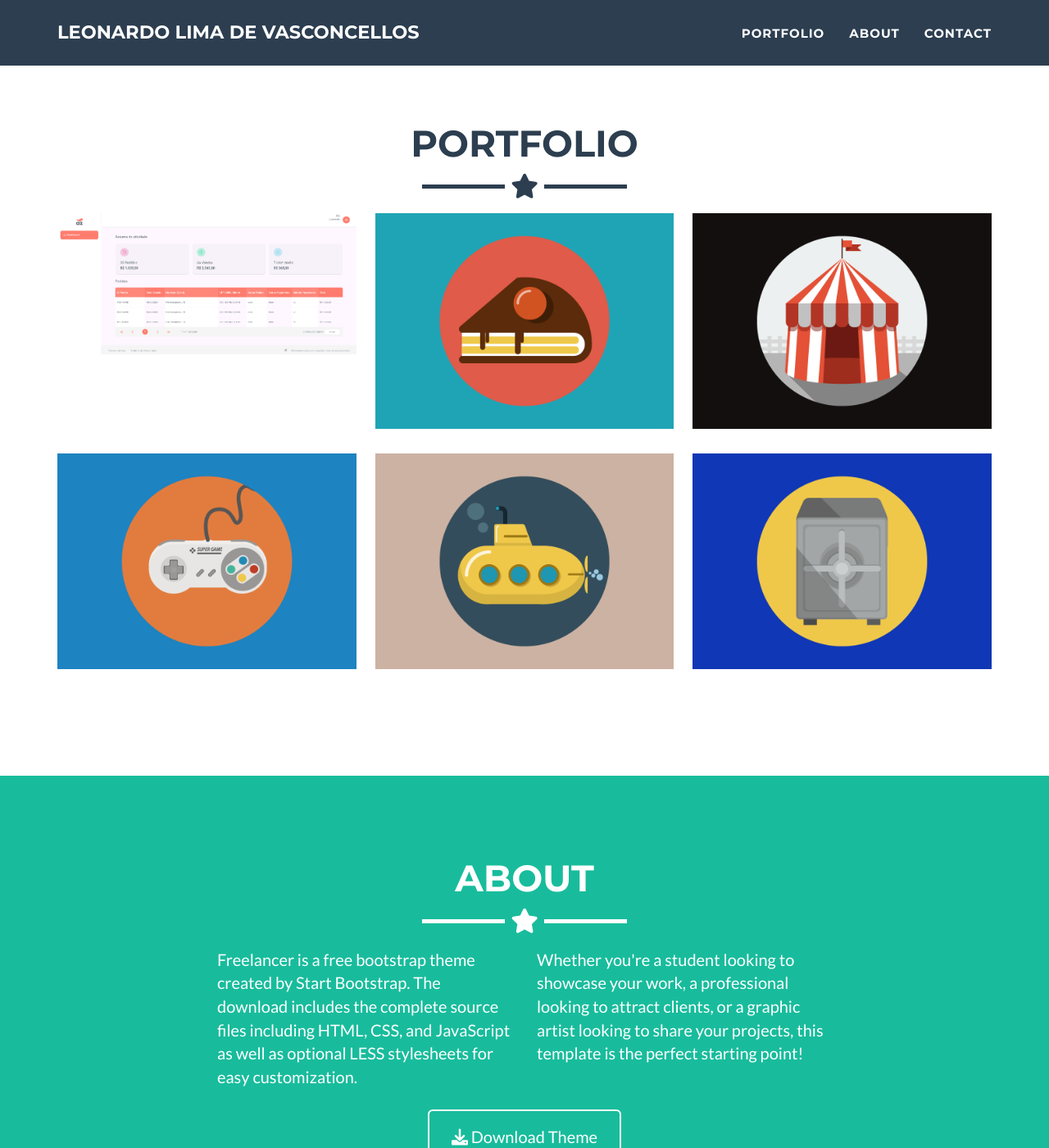
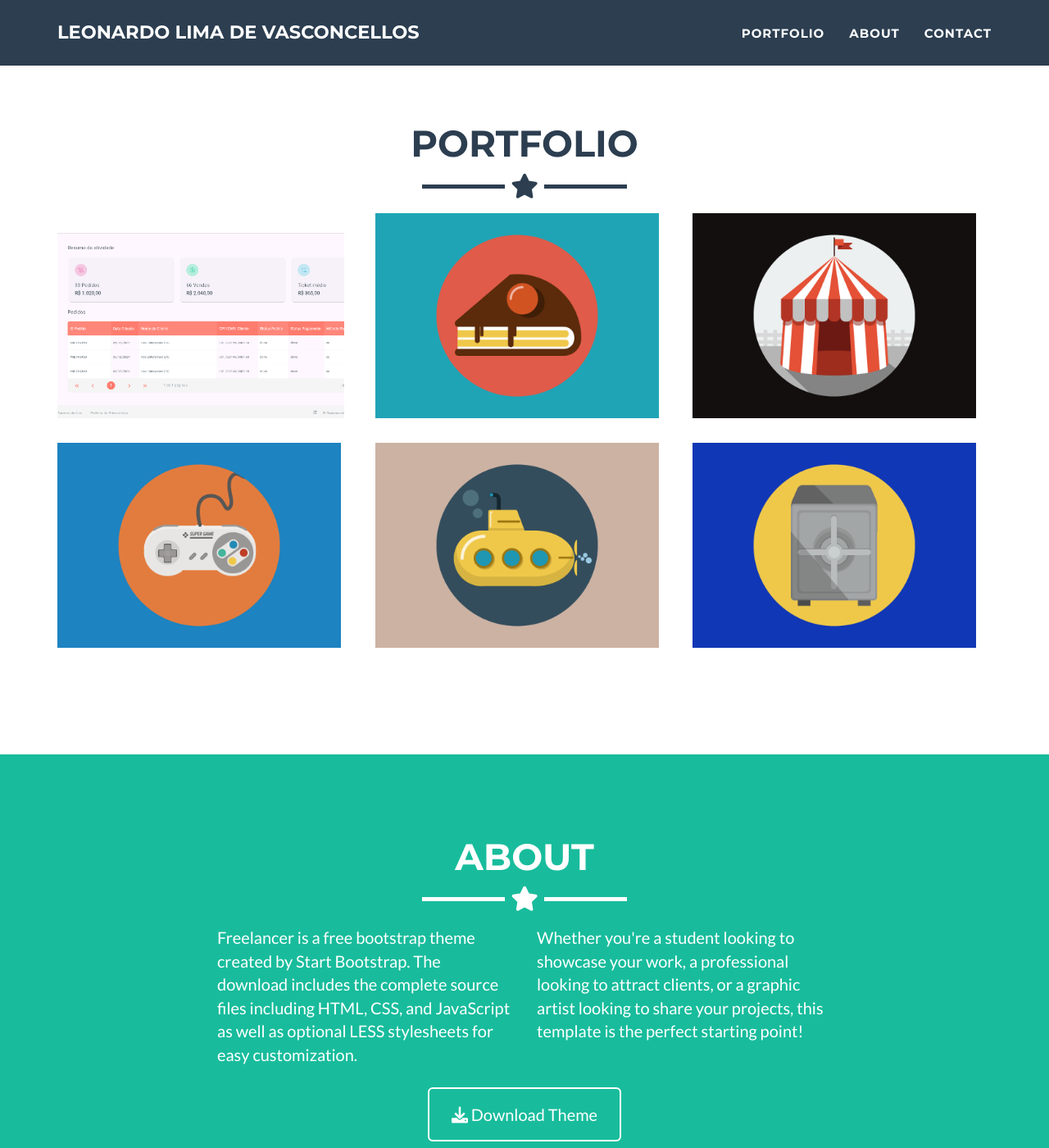
Before and after one commit to llvasconcellos2/llvasconcellos2.github.io, a Jekyll site: the page built from _posts/2025-01-08-project-1.markdown, in a window 1280 px wide and 1400 px high, scrolled down 525 px. Shown: the whole window at 82% size. Built offline with Jekyll 4.4.1, drawn with Linux system fonts in a browser that asks for light colours; grey boxes are pictures that could not be loaded.

Commit message:
portfolio 1

```diff
--- a/_includes/css/main.css
+++ b/_includes/css/main.css
@@ -515,3 +515,9 @@ table.rouge-table {
     border: none;
     text-align: left;
 }
+
+#portfolio > div > div.portfolio-flex-row > div > a > img {
+    object-fit: cover;
+    max-width: 350px;
+    height: 250px;
+}
```
